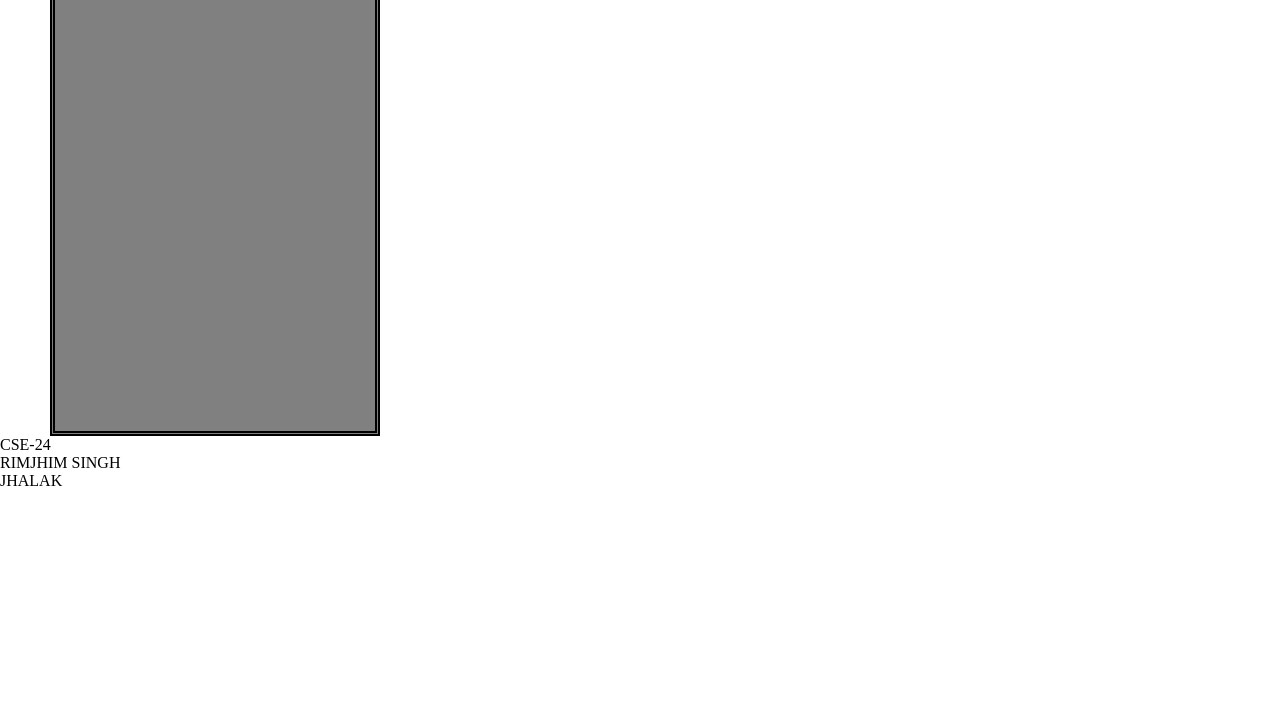
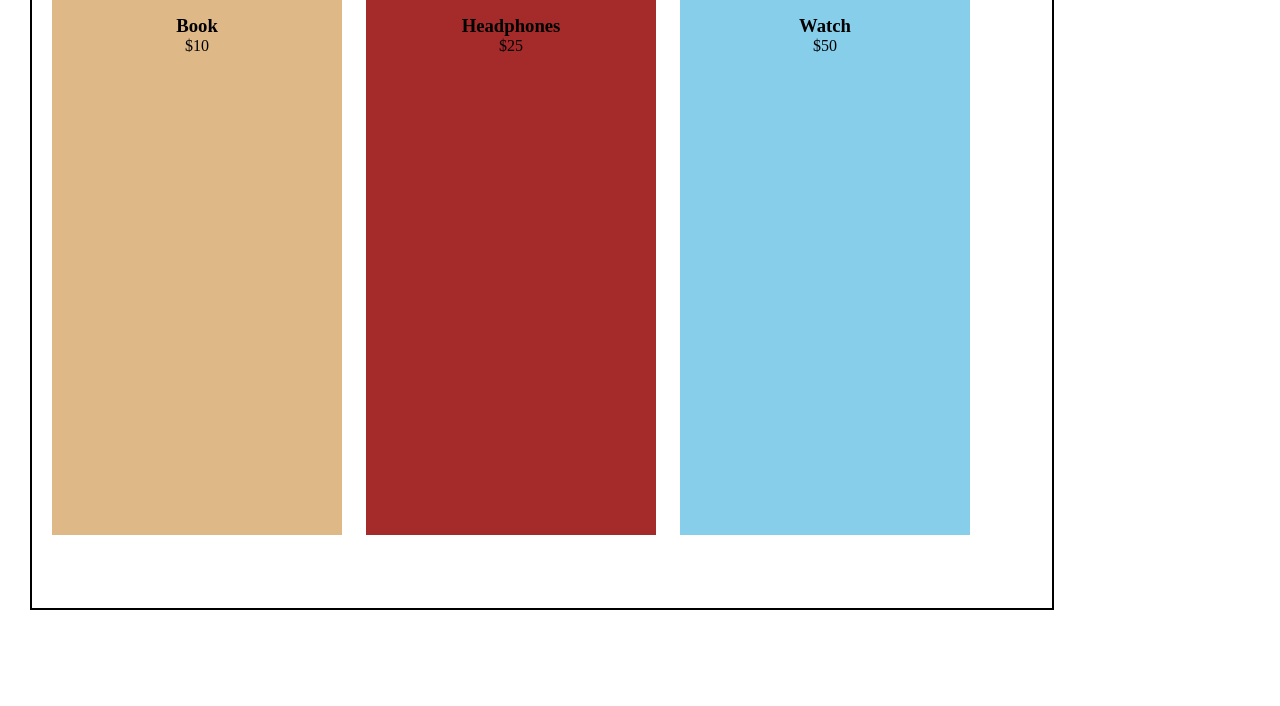
Before and after one commit to 2025b01010193/CSS-CSE24, a plain HTML site: page index.html in a window 1280 px wide. Shown: the part 94-800 px from the top of the page. Drawn offline with Linux system fonts and the light colour scheme.

Commit message:
display:inline and float

```diff
--- a/index.html
+++ b/index.html
@@ -12,9 +12,46 @@
     <p class="jk">Class element</p>
     <p id="l1">ABES EC</p> -->
 
-    <div class="box1">Hello World</div>
+    <!-- <div class="box1">Hello World</div>
     <div class="box2">CSE-24</div>
     <div class="box3">RIMJHIM SINGH</div>
-    <div class="box4">JHALAK</div>
+    <div class="box4">JHALAK</div> -->
+
+
+
+    <!-- <div>
+        <h1>display:block(Headings/Paragraphs)</h1>
+        <div>
+            <h1>Amazon-Online Shopping</h1>
+            <p> This is a full-width paragraph like a blog or product description.</p>
+        </div>
+    </div> -->
+    <!-- Display block with inline elements
+    display inline with block elements
+    display inline-block property (we can set the height, weight, margin properties because it retains the block properties)
+    we can assign multiple classes to single element and single class to multiple elements -->
+
+
+    <div class="container">
+        <h1>display: inline-block (Product cards)</h1>
+        <div class="boxbox1">
+            <h3>Book</h3>
+            <p>$10</p>
+        </div>
+        <div class="boxbox2">
+            <h3>Headphones</h3>
+            <p>$25</p>
+        </div>
+        <div class="boxbox3">
+            <h3>Watch</h3>
+            <p>$50</p>
+        </div>
+    </div>
+    <!-- <div>
+        <h1>clear (Footer below floated content)</h1>
+        <img src="https://encrypted-tbn0.gstatic.com/images?q=tbn:ANd9GcT_9NlsDdkmb9sP_hGO7tvoCxFtCc432D7Pmw&s" alt="not available">
+        <p id="p1">This paragraph wraps around the image</p>
+        <p id="p2">This is the footer, forced below the floated image using clear: both</p>
+    </div> -->
 </body>
 </html>
--- a/style.css
+++ b/style.css
@@ -24,11 +24,85 @@ body{
 #l1{
     color: gray;
 } */
-.box1{
+/* .box1{
     height: 500px;
     width: 300px;
     background-color: gray;
     border: 5px double black;
     padding: 10px;
     margin-left: 50px;
+} */
+
+
+/* body{
+    border: 3px solid black;
+    margin: 30px;
+    padding: 10px;
 }
+div{
+    div{
+        h1{
+            background-color: skyblue;
+            padding: 20px;
+            margin: 10px;
+        }
+        p{
+            background-color: darkolivegreen;
+            padding: 20px;
+            margin: 10px;
+        }
+    }
+} */
+.container{
+    display: inline-block;
+    height: 650px;
+    width: 1000px;
+     border: 2px solid black;
+    margin: 30px;
+    padding: 10px;
+ }
+
+.boxbox1{
+    height: 500px;
+    width: 250px;
+    display: inline-block;
+     background-color: burlywood;
+            padding: 20px;
+            margin: 10px;
+            text-align: center;
+}
+.boxbox2{
+    height: 500px;
+    width: 250px;
+    display: inline-block;
+     background-color: brown;
+            padding: 20px;
+            margin: 10px;
+            text-align: center;
+}
+.boxbox3{
+    height: 500px;
+    width: 250px;
+    display: inline-block;
+     background-color: skyblue;
+            padding: 20px;
+            margin: 10px;
+            text-align: center;
+}
+
+/* div {
+    background-color: rgba(204, 116, 116, 0.781);
+    border: 2px solid black;
+    padding: 20px;
+    width: 600px;
+}
+img {
+    float: left;
+    height: 150px;
+    width: 300px;
+    padding: 10px;
+}
+#p2 {
+    clear: both;
+    background-color: beige;
+} */
```
